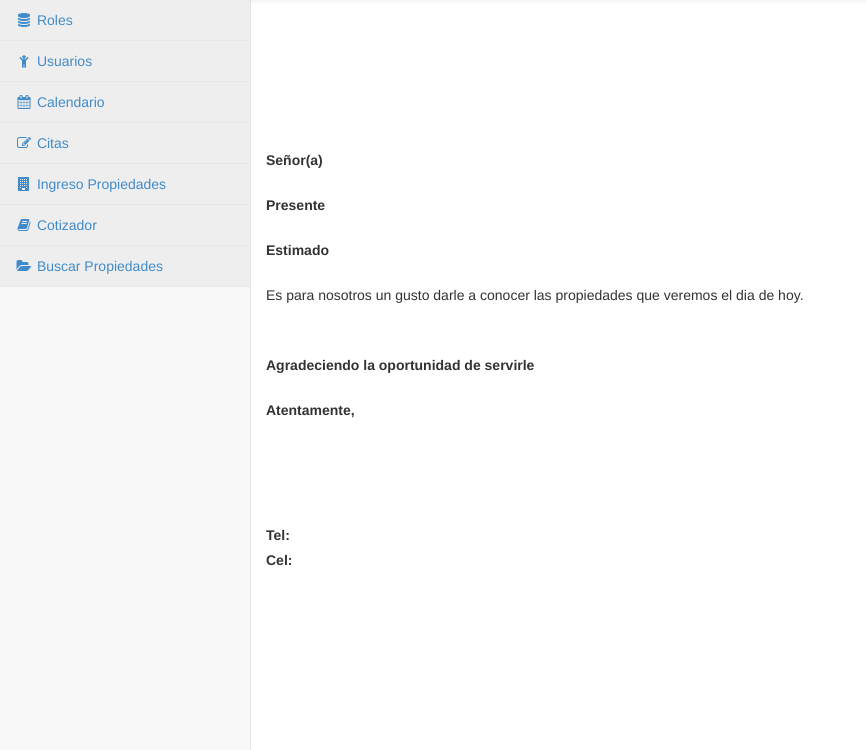
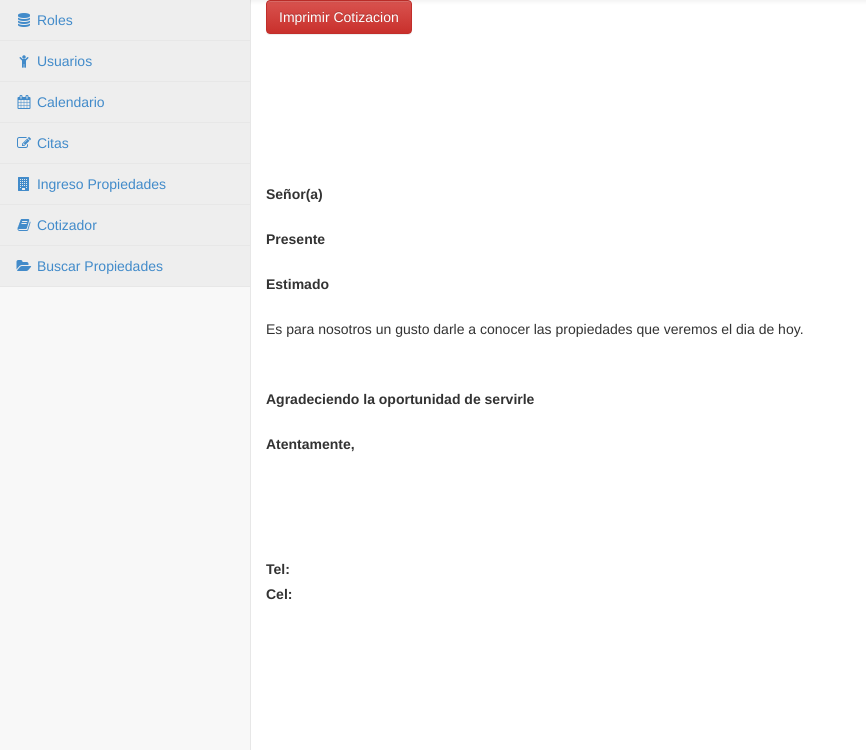
Before and after one commit to esierrawellmann/jminvesments, a PHP site: page /backend/app/views/cotizador/impresion.php in a window 1280 px wide. Shown: the part 81-831 px from the top of the page, without its empty margins (0-866 px from the left). Run offline with PHP 8.4, Linux system fonts and the light colour scheme; the visitor is signed in with stand-in values (Sample User, id 1); data that the repository does not hold is empty.

Commit message:
Merge origin/master
Conflicts:
	backend/app/views/propiedad/detallePropiedad.php

```diff
--- a/backend/app/views/cotizador/impresion.php
+++ b/backend/app/views/cotizador/impresion.php
@@ -18,11 +18,18 @@ $contador = count($json);
 
         }
 
-
+        .boton {
+            display: none;
+        }
 
     }
 
 </style>
+
+                    <div class="boton">
+                                <input type="button" value="Imprimir Cotizacion" class="btn btn-danger" onClick="window.print()">
+                    </div>
+
 
     <div class="row" style="" >
 
```
